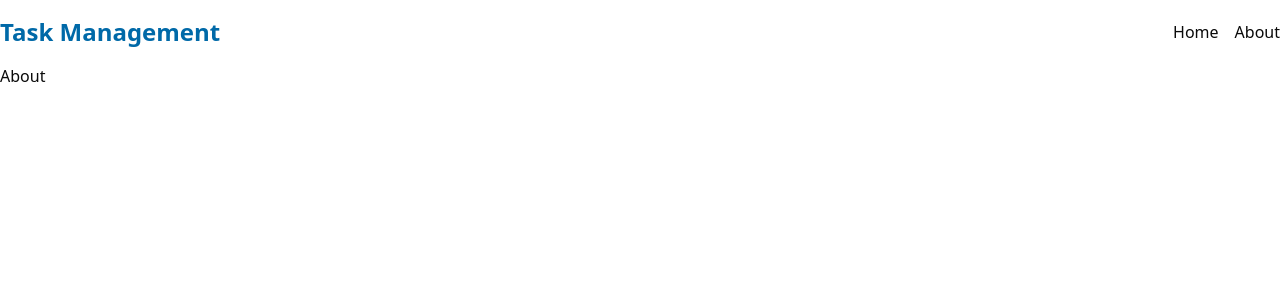
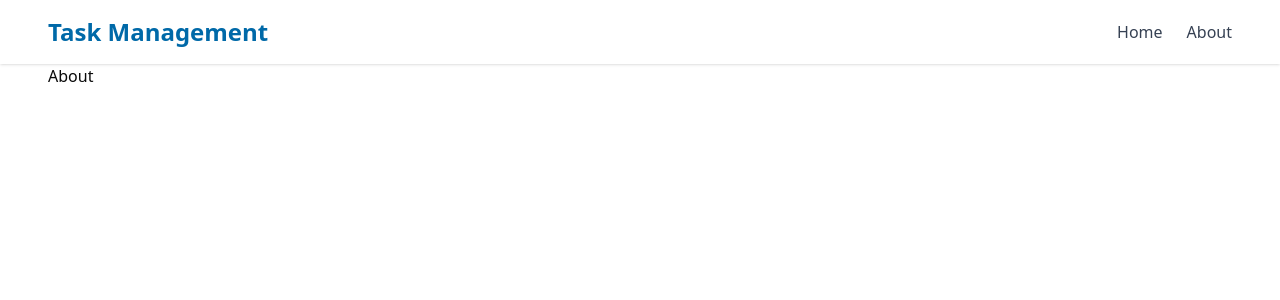
Before and after one commit to ADaneshS1/task-management, a React (Vite) app: page /about in a window 1280 px wide. Shown: the top 300 px of the page. Built offline with nearby package versions, Linux system fonts and the light colour scheme.

Commit message:
feat: change layout style

```diff
--- a/src/layouts/layout.tsx
+++ b/src/layouts/layout.tsx
@@ -3,22 +3,30 @@ import { Link, Outlet } from "react-router";
 export function Layout() {
   return (
     <section>
-      <nav className="flex items-center justify-between gap-4">
-        <h1 className="my-4 text-2xl font-bold text-sky-700">
+      <nav className="w-full bg-white shadow-sm">
+        <div className="max-w-7xl mx-auto flex items-center justify-between px-6 lg:px-12 py-4">
+          <h1 className="text-2xl font-bold text-sky-700">
             <Link to="/">Task Management</Link>
           </h1>
 
-        <ul className="inline-flex gap-4">
+          <ul className="inline-flex gap-6 text-gray-700 font-medium">
             <li>
-            <Link to="/">Home</Link>
+              <Link to="/" className="hover:text-sky-600">
+                Home
+              </Link>
             </li>
             <li>
-            <Link to="/about">About</Link>
+              <Link to="/about" className="hover:text-sky-600">
+                About
+              </Link>
             </li>
           </ul>
+        </div>
       </nav>
 
+      <main className="max-w-7xl mx-auto px-6 lg:px-12">
         <Outlet />
+      </main>
     </section>
   );
 }
```
Lines whose indentation alone changed are shown as unchanged.
